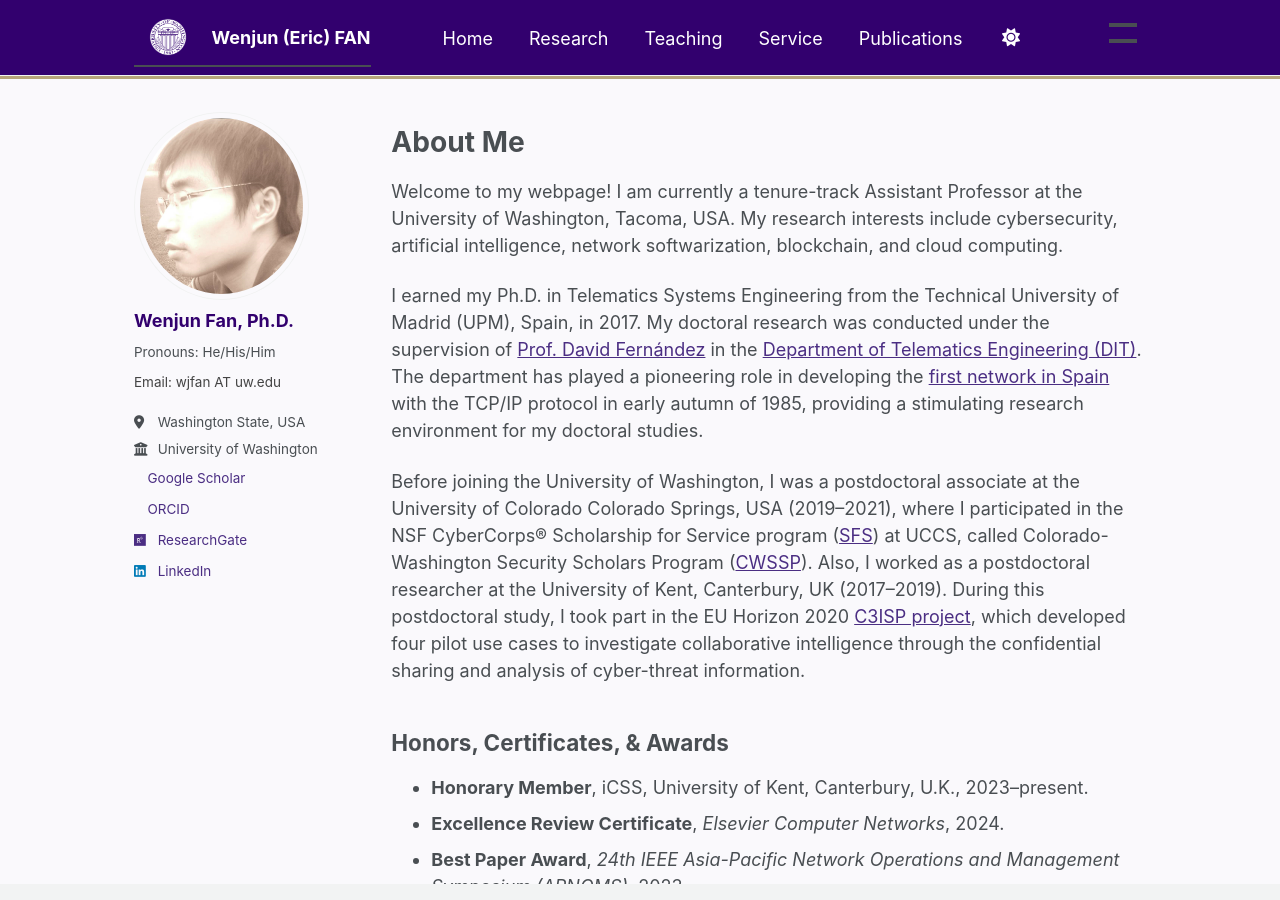
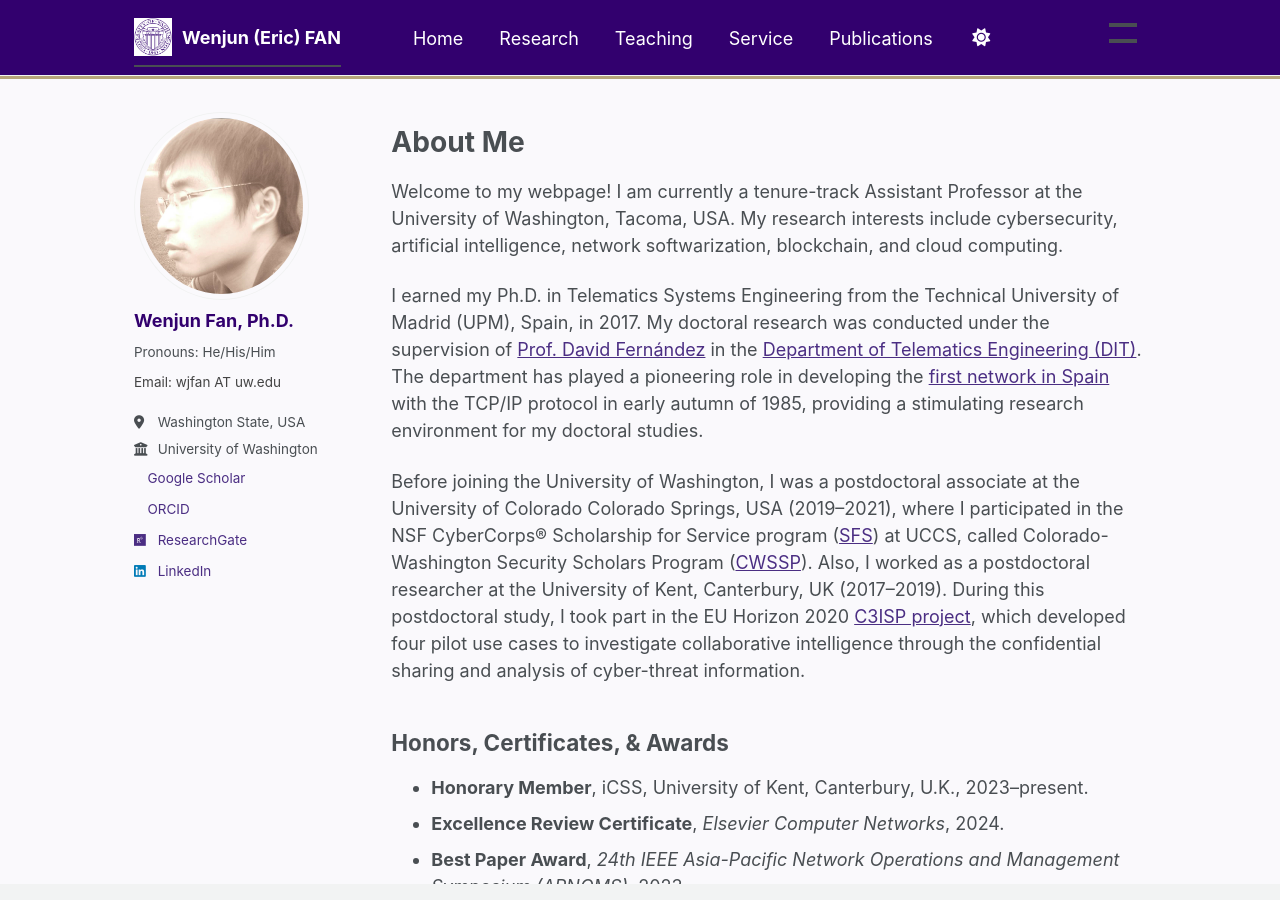
Before and after one commit to fanwj2010/fanwj2010.github.io, a Jekyll site: the page built from _pages/about.md, in a window 1280 px wide and 900 px high. Built offline with Jekyll 4.4.1, drawn with Linux system fonts in a browser that asks for light colours; a script bundle is joined from its source files by our own code; a style sheet for code colours, icons or effects is not loaded.

Commit message:
Update masthead.html

```diff
--- a/_includes/masthead.html
+++ b/_includes/masthead.html
@@ -21,7 +21,7 @@
           -->
           <li class="masthead__menu-item masthead__menu-item--lg persist {% if page.url == '/' or page.url == '/index.html' %}selected{% endif %}">
             <a href="{{ '/' | relative_url }}" class="site-title-with-logo">
-               <img src="{{ '/images/University-of-Washington-Seal.png' | relative_url }}" alt="University of Washington" class="site-logo">
+               <img src="{{ '/images/University-of-Washington-logo.png' | relative_url }}" alt="University of Washington" class="site-logo">
                <span>{{ site.title }}</span>
              </a>
           </li>
```
